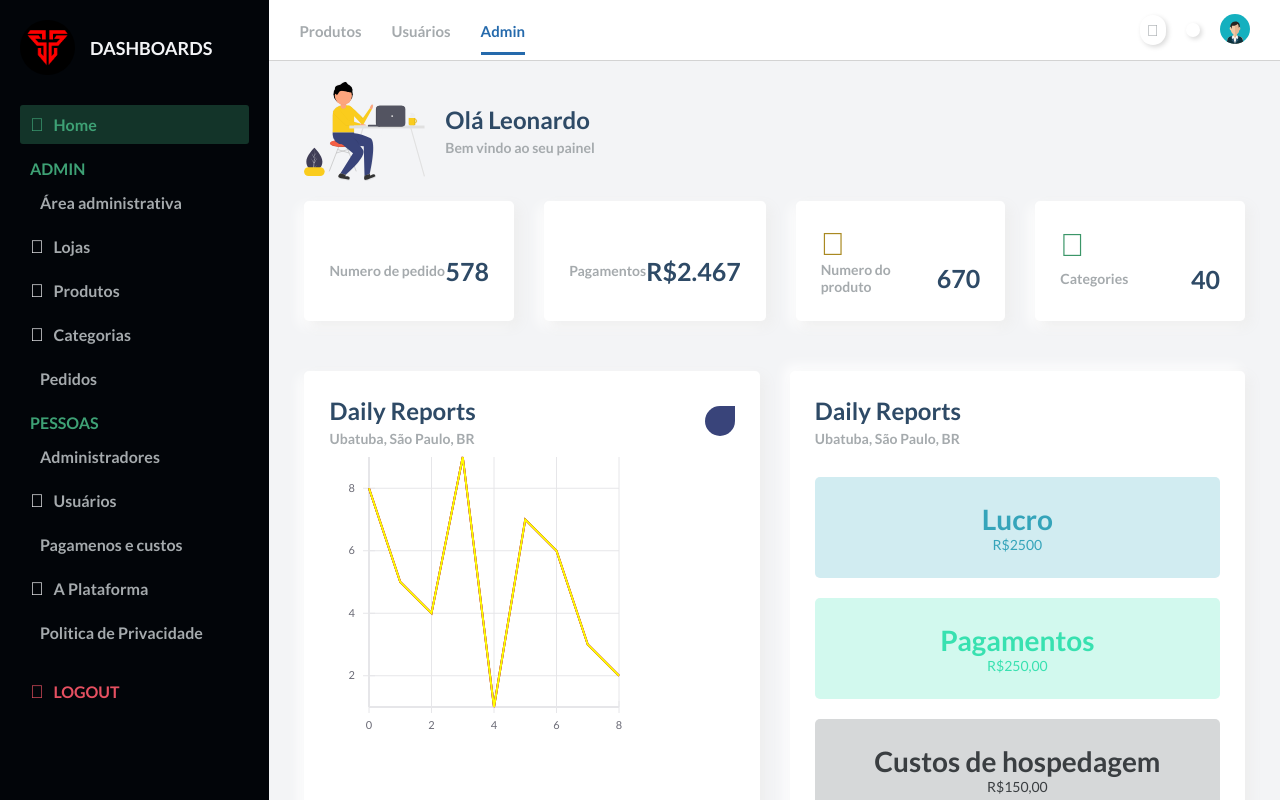
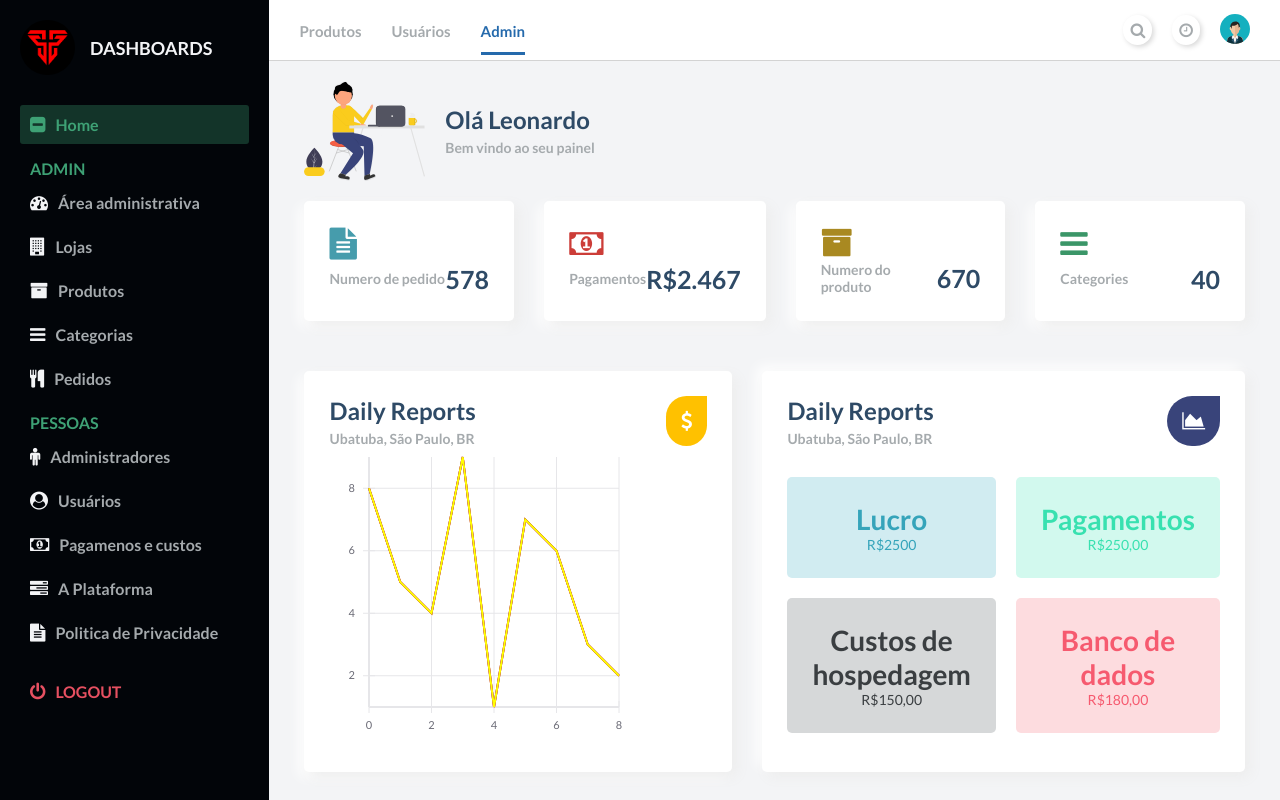
Before and after one commit to LeoSanGo/dashboard-admin-react, a React (Create React App) app in the folder dashboard-admin/: page / in a window 1280 px wide. Built offline with nearby package versions, Linux system fonts and the light colour scheme.

Commit message:
fix layout main and font awesome icons

```diff
--- a/dashboard-admin/public/index.html
+++ b/dashboard-admin/public/index.html
@@ -13,7 +13,7 @@
 
     <link rel="manifest" href="%PUBLIC_URL%/manifest.json" />
 
-<link rel="stylesheet" href="https://cdn.jsdelivr.net/npm/@fortawesome/fontawesome-free@5.15.4/css/fontawesome.min.css" integrity="sha384-jLKHWM3JRmfMU0A5x5AkjWkw/EYfGUAGagvnfryNV3F9VqM98XiIH7VBGVoxVSc7" crossorigin="anonymous">
+    <link href="https://maxcdn.bootstrapcdn.com/font-awesome/4.7.0/css/font-awesome.min.css" rel="stylesheet" />
     <title>Dashboard Admin</title>
   </head>
   <body>
--- a/dashboard-admin/src/components/main/Main.css
+++ b/dashboard-admin/src/components/main/Main.css
@@ -127,20 +127,18 @@ main {
   color: #a5aaad;
 }
 
-.charts__left__title>i {
+.charts__right__title>i {
   color: #FFF;
   font-size: 20px;
   background: #39447a;
   border-radius: 200px 0px 200px 200px;
-  -moz-border-radius: 200px 0px 200px 200px;
-  -webkit-border-radius: 200px 0px 200px 200px;
   border: 0px solid #000;
   padding: 15px;
 }
 
 .charts__right__cards {
   display: grid;
-  grid-template-columns: repeat(2, fr);
+  grid-template-columns: repeat(2, 1fr);
   gap: 20px;
   margin-top: 30px;
 }
--- a/dashboard-admin/src/components/sidebar/Sidebar.js
+++ b/dashboard-admin/src/components/sidebar/Sidebar.js
@@ -45,7 +45,7 @@ const Sidebar = ({ sidebarOpen, closeSidebar }) => {
         </div>
         <h2>PESSOAS</h2>
         <div className='sidebar__link'>
-          <i className='fa fa-mael'></i>
+          <i className='fa fa-male'></i>
           <a href='#'>Administradores</a>
         </div>
         <div className='sidebar__link'>
```
